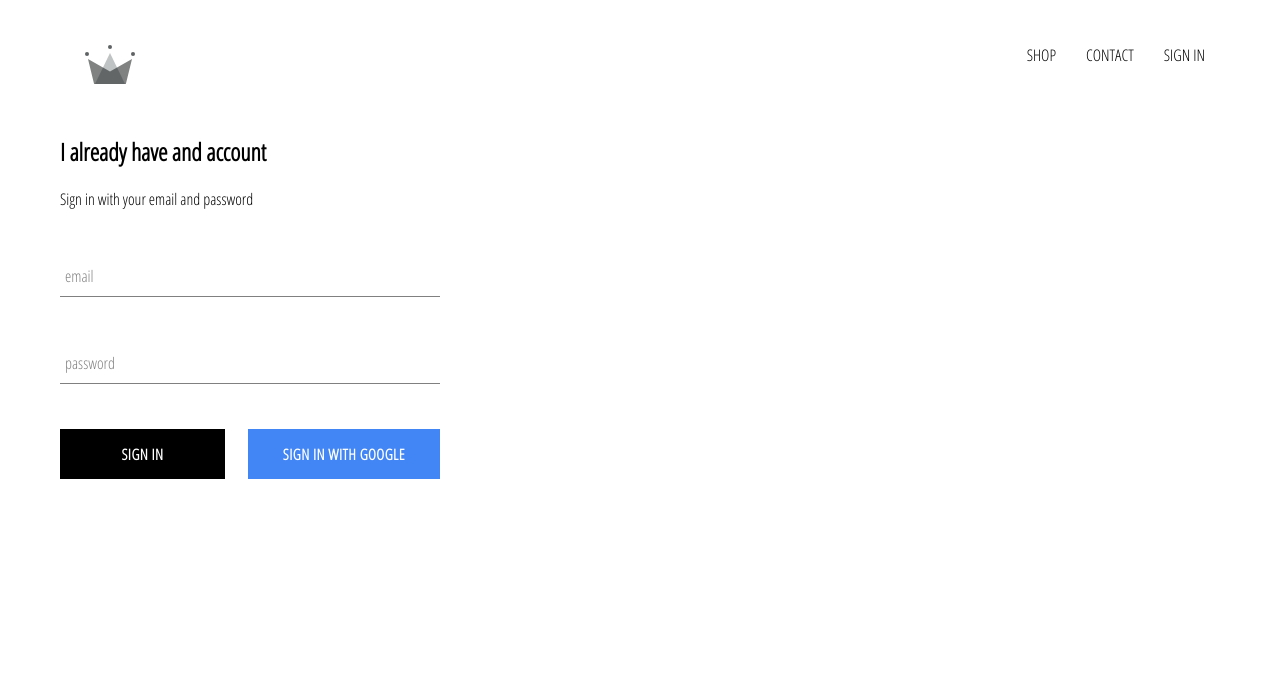
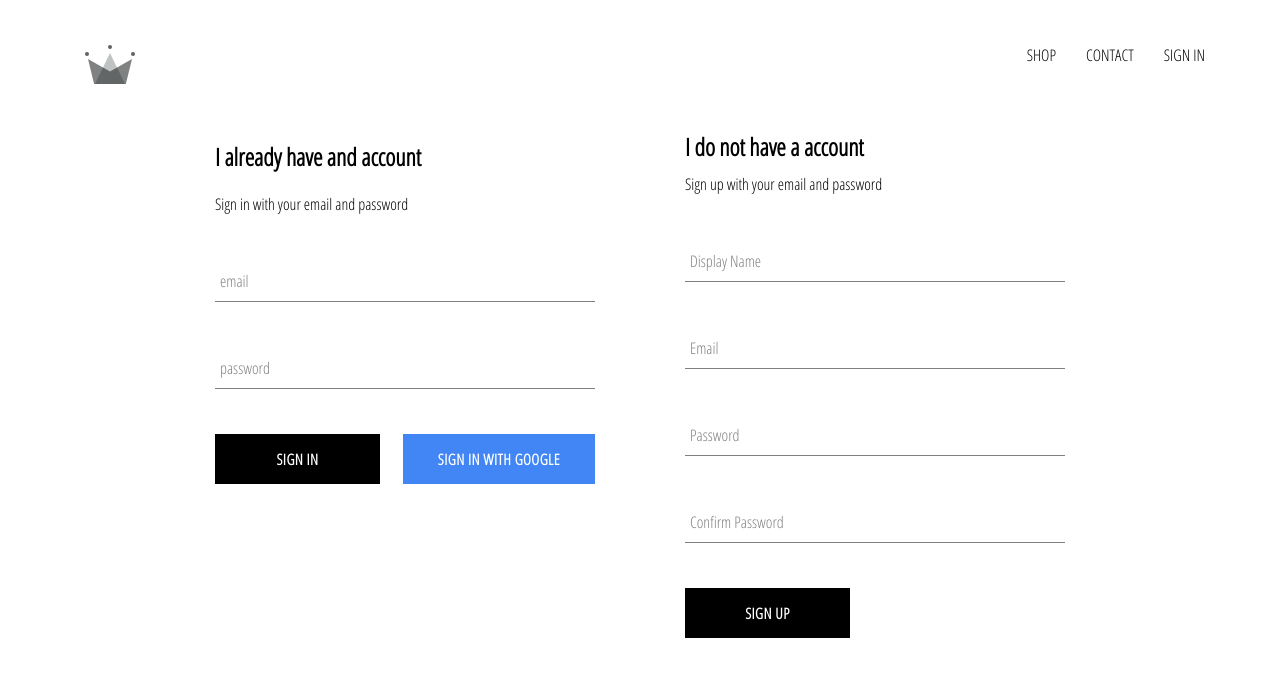
Before and after one commit to steca93/crwn-clothing-steca, a React (Create React App) app: page /signin in a window 1280 px wide. Shown: the top 676 px of the page. Built offline with nearby package versions, Linux system fonts and the light colour scheme; no server answers.

Commit message:
implemented firebase utils included ability to store authenticated users into our firestore database

```diff
--- a/src/App.js
+++ b/src/App.js
@@ -6,20 +6,7 @@
 import ShopPage from "./pages/shop/shop.component";
 import SignInAndSignUpPage from "./pages/sign-in-and-sign-up/sign-in-and-sign-up.component";
 import Header from "./components/header/header.component";
-import { auth } from "./firebase/firebase.utils";
-
-// function App() {
-//   return (
-//     <div>
-//     <Header/>
-//       <Switch>
-//         <Route exact path='/' component={HomePage}/>
-//         <Route path='/shop' component={ShopPage}/>
-//         <Route path='/signin' component={SignInAndSignUpPage}/>
-//       </Switch>
-//     </div>
-//   );
-// }
+import { auth, createUserProfileDocument } from "./firebase/firebase.utils";
 
 class App extends React.Component {
   constructor() {
@@ -33,10 +20,21 @@
   unsubscrubeFromAuth = null;
 
   componentDidMount() {
-    this.unsubscrubeFromAuth = auth.onAuthStateChanged(user => {
-      this.setState({ currentUser: user});
+    this.unsubscrubeFromAuth = auth.onAuthStateChanged(async userAuth => {
+      if (userAuth) {
+        const userRef = await createUserProfileDocument(userAuth);
 
-      console.log(user);
+        userRef.onSnapshot(snapShot => {
+          this.setState({
+            currentUser: {
+              id: snapShot.id,
+              ...snapShot.data()
+            }
+          })
+        });
+      } else {
+        this.setState({currentUser: userAuth});
+      }
     })
   }
 
--- /dev/null
+++ b/src/components/sign-up/sign-up.component.jsx
@@ -0,0 +1,101 @@
+import React from "react";
+import "./sign-up.styles.scss";
+
+import FormInput from "../form-input/form-input.component";
+import CustomButton from "../custom-button/custom-button.component";
+
+import { auth, createUserProfileDocument } from "../../firebase/firebase.utils";
+
+class SignUp extends React.Component {
+  constructor() {
+    super();
+
+    this.state = {
+      displayName: "",
+      email: "",
+      password: "",
+      confirmPassword: ""
+    };
+  }
+
+  handleSubmit = async event => {
+    event.preventDefault();
+
+    const { displayName, email, password, confirmPassword } = this.state;
+    if (password !== confirmPassword) {
+      alert("passwords don't match");
+      return;
+    }
+
+    try {
+      const { user } = await auth.createUserWithEmailAndPassword(
+        email,
+        password
+      );
+
+      await createUserProfileDocument(user, { displayName });
+
+      this.setState({
+        displayName: "",
+        email: "",
+        password: "",
+        confirmPassword: ""
+      })
+    } catch (error) {
+        console.log(error);
+    }
+  };
+
+  handleChange = async event => {
+      const { name, value } = event.target;
+
+      this.setState({ [name]: value});
+  }
+
+  render() {
+    const { displayName, email, password, confirmPassword } = this.state;
+    return (
+      <div className="sign-up">
+        <h2 className="title">I do not have a account</h2>
+        <span>Sign up with your email and password</span>
+        <form className="sign-up-form" onSubmit={this.handleSubmit}>
+          <FormInput
+            type="text"
+            name="displayName"
+            value={displayName}
+            onChange={this.handleChange}
+            label="Display Name"
+            required
+          />
+          <FormInput
+            type="email"
+            name="email"
+            value={email}
+            onChange={this.handleChange}
+            label="Email"
+            required
+          />
+          <FormInput
+            type="password"
+            name="password"
+            value={password}
+            onChange={this.handleChange}
+            label="Password"
+            required
+          />
+          <FormInput
+            type="password"
+            name="confirmPassword"
+            value={confirmPassword}
+            onChange={this.handleChange}
+            label="Confirm Password"
+            required
+          />
+          <CustomButton type="submit">Sign Up</CustomButton>
+        </form>
+      </div>
+    );
+  }
+}
+
+export default SignUp;
--- /dev/null
+++ b/src/components/sign-up/sign-up.styles.scss
@@ -0,0 +1,9 @@
+.sign-up {
+    display: flex;
+    flex-direction: column;
+    width: 380px;
+
+    .title {
+        margin: 10px 0
+    }
+}
--- a/src/firebase/firebase.utils.js
+++ b/src/firebase/firebase.utils.js
@@ -13,6 +13,32 @@
     measurementId: "G-S8Y098RSKR"
 }
 
+export const createUserProfileDocument = async (userAuth, additionalData) => {
+
+    if (!userAuth) return;
+
+    const userRef = firestore.doc(`users/${userAuth.uid}`);
+
+    const snapShot = await userRef.get();
+
+    if (!snapShot.exists) {
+        const {displayName, email} = userAuth;
+        const createdAt = new Date();
+
+        try {
+            await userRef.set({
+                displayName,
+                email,
+                createdAt,
+                ...additionalData
+            })
+        } catch (error) {
+            console.log('error creating user', error.message);
+        }
+    }
+
+    return userRef;
+}
 firebase.initializeApp(config);
 
 export const auth = firebase.auth();
--- a/src/pages/sign-in-and-sign-up/sign-in-and-sign-up-styles.scss
+++ b/src/pages/sign-in-and-sign-up/sign-in-and-sign-up-styles.scss
@@ -0,0 +1,6 @@
+.sign-in-and-sign-up {
+    width: 850px;
+    display: flex;
+    justify-content: space-between;
+    margin: 30px auto;
+}
--- a/src/pages/sign-in-and-sign-up/sign-in-and-sign-up.component.jsx
+++ b/src/pages/sign-in-and-sign-up/sign-in-and-sign-up.component.jsx
@@ -1,12 +1,15 @@
-import React from 'react';
+import React from "react";
 
-import SignIn from '../../components/sign-in/sign-in.component';
+import SignIn from "../../components/sign-in/sign-in.component";
+import SignUp from "../../components/sign-up/sign-up.component";
 
-import './sign-in-and-sign-up-styles.scss';
+import "./sign-in-and-sign-up-styles.scss";
 
 const SignInAndSignUpPage = () => (
-    // <div className='sign-in-and-sign-up'>SIGN IN</div>
-    <SignIn/>
-)
+  <div className="sign-in-and-sign-up">
+    <SignIn />
+    <SignUp />
+  </div>
+);
 
 export default SignInAndSignUpPage;
```
